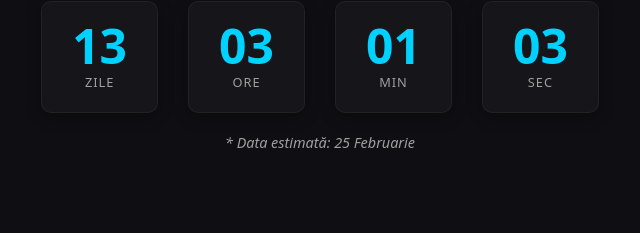
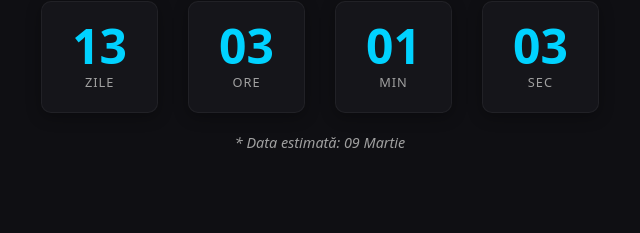
Before and after one commit to escapeltij/escapeltij.github.io, a plain HTML site: page index.html in a window 1280 px wide. Shown: the part 664-897 px from the top of the page, 320-960 px from the left. Drawn offline with nearby package versions, Linux system fonts and the light colour scheme.

Commit message:
Update index.html

```diff
--- a/index.html
+++ b/index.html
@@ -63,7 +63,7 @@
                     <small>Sec</small>
                 </div>
             </div>
-            <p class="release-note">* Data estimată: 25 Februarie</p>
+            <p class="release-note">* Data estimată: 09 Martie</p>
 
             <br><br>
 
```
